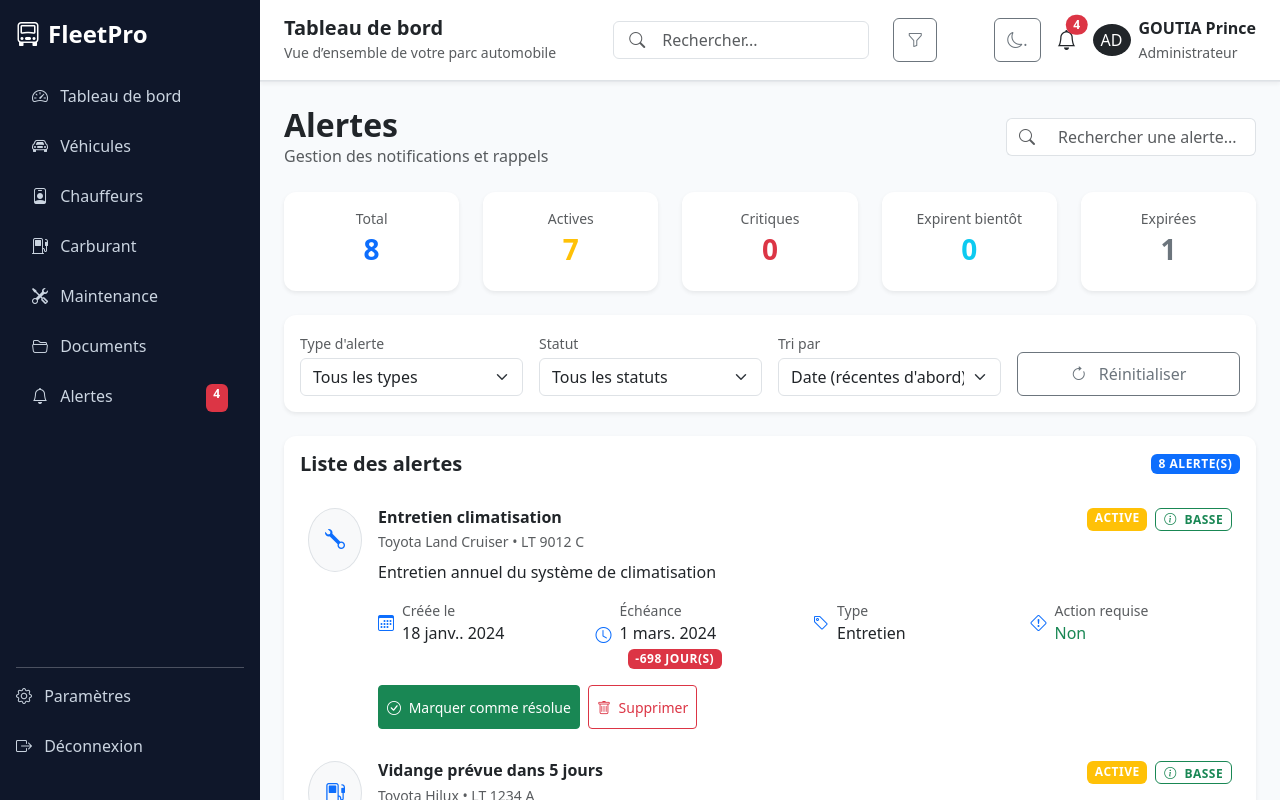
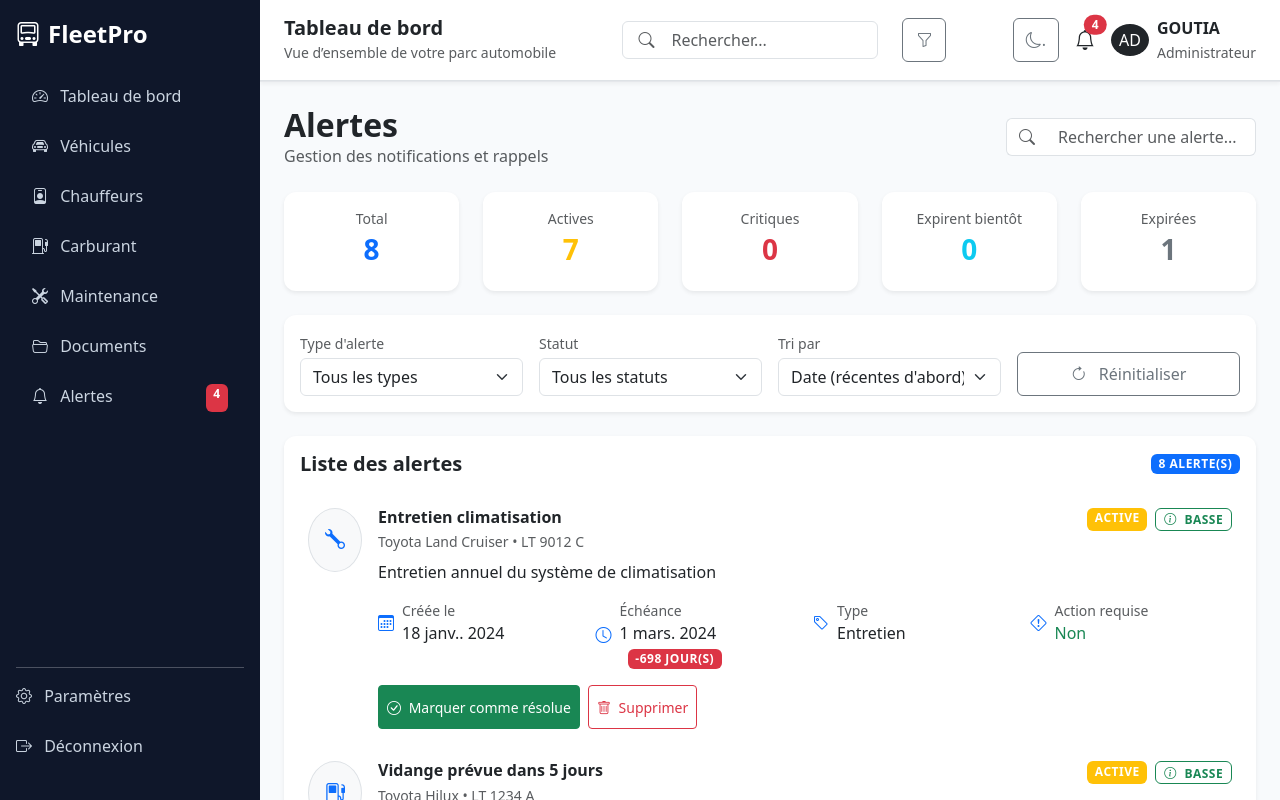
Before and after one commit to GOUTIA-PRINCE/Gestion-Automobile-frontend, an Angular app: page /alertes in a window 1280 px wide. Built offline with nearby package versions, Linux system fonts and the light colour scheme.

Commit message:
mise a jour le 30/01/2026

```diff
--- a/src/app/layout/header/header.component.html
+++ b/src/app/layout/header/header.component.html
@@ -49,7 +49,7 @@
     <div class="d-flex align-items-center gap-2">
       <div class="rounded-circle bg-dark text-white px-2 py-1">AD</div>
       <div class="d-none d-md-block">
-        <strong>GOUTIA Prince</strong><br>
+        <strong>GOUTIA</strong><br>
         <small class="text-muted">Administrateur</small>
       </div>
     </div>
--- a/src/app/services/alerte.service.ts
+++ b/src/app/services/alerte.service.ts
@@ -218,4 +218,5 @@ export class AlerteService {
     const statuts = this.alertes().map(a => a.statut);
     return ['tous', ...new Set(statuts)];
   }
+
 }
```
